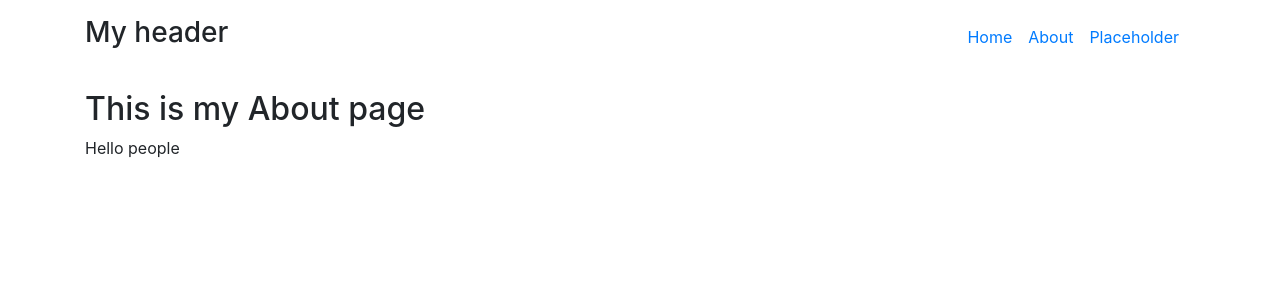
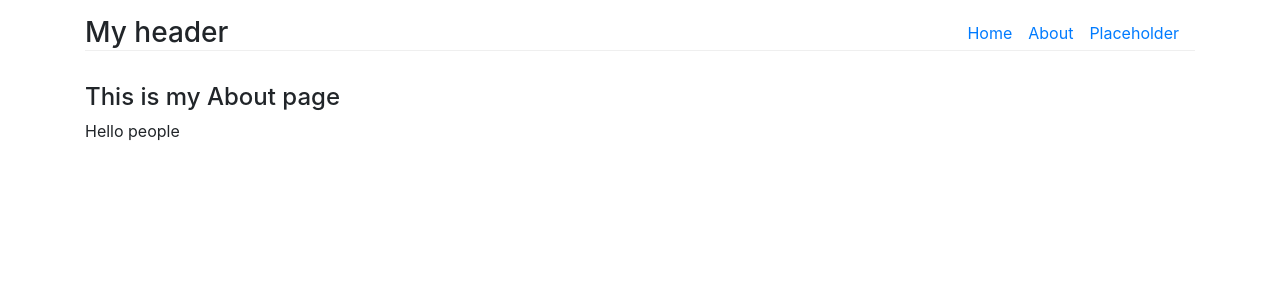
Before and after one commit to Akswii/todolist-react-redux, a React (Create React App) app: page /about in a window 1280 px wide. Shown: the top 300 px of the page. Built offline with nearby package versions, Linux system fonts and the light colour scheme.

Commit message:
Add about component

```diff
--- a/src/App.css
+++ b/src/App.css
@@ -3,10 +3,12 @@
     align-items: center;
     flex-direction: row;
     margin-bottom: 2rem;
+    border-bottom: 1px solid #efefef;
 }
 
 .myHeader h3 {
     flex-grow: 1;
+    margin: 0;
 }
 
 .myHeader ul {
--- a/src/App.js
+++ b/src/App.js
@@ -5,17 +5,7 @@ import { BrowserRouter as Router, Route, Link } from "react-router-dom"
 
 // Custom components
 import TodoList from "./components/todo_component/";
-
-const About = () => (
-    <div>
-        <h2>
-            This is my About page
-        </h2>
-        <p>
-            Hello people
-        </p>
-    </div>
-);
+import About from "./components/about";
 
 function App() {
     return (
--- /dev/null
+++ b/src/components/about/index.js
@@ -0,0 +1,14 @@
+import React from "react";
+
+const About = () => (
+    <div>
+        <h4>
+            This is my About page
+        </h4>
+        <p>
+            Hello people
+        </p>
+    </div>
+);
+
+export default About;
```
Also changed, not shown: package.json (line endings or trailing spaces).
